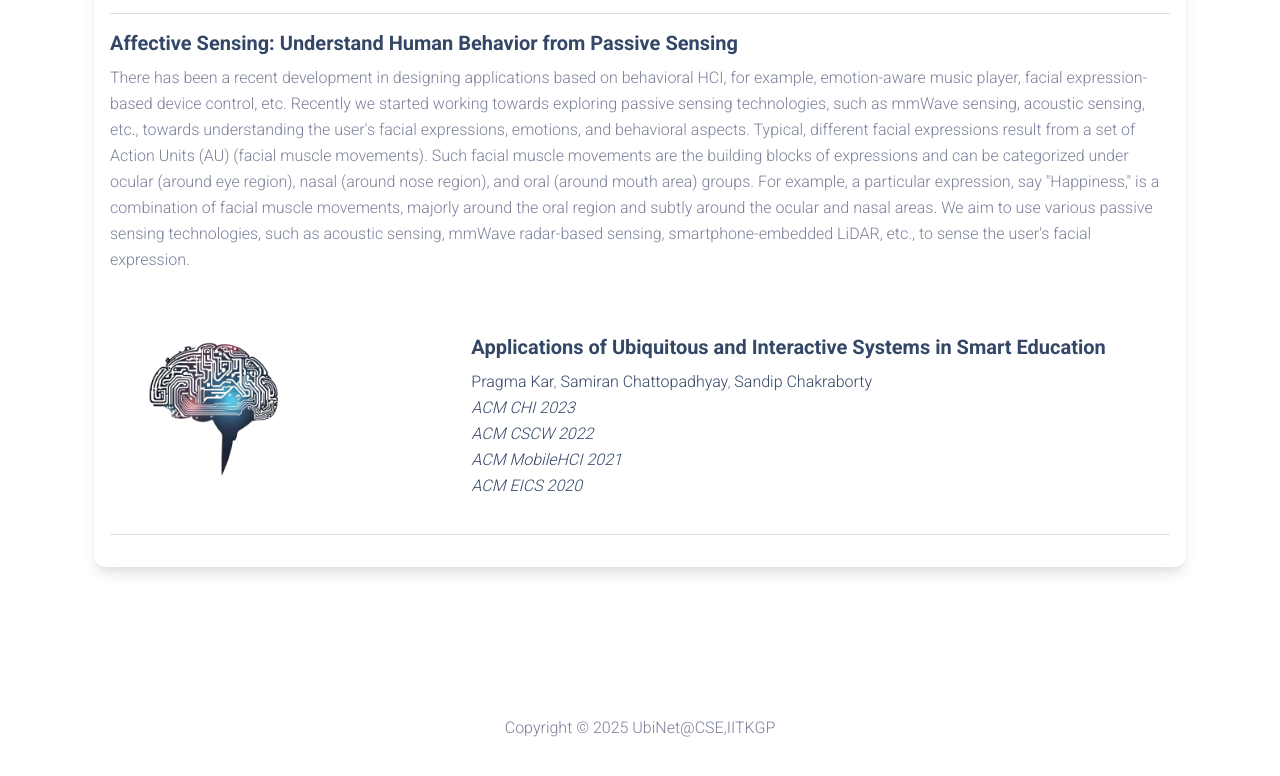
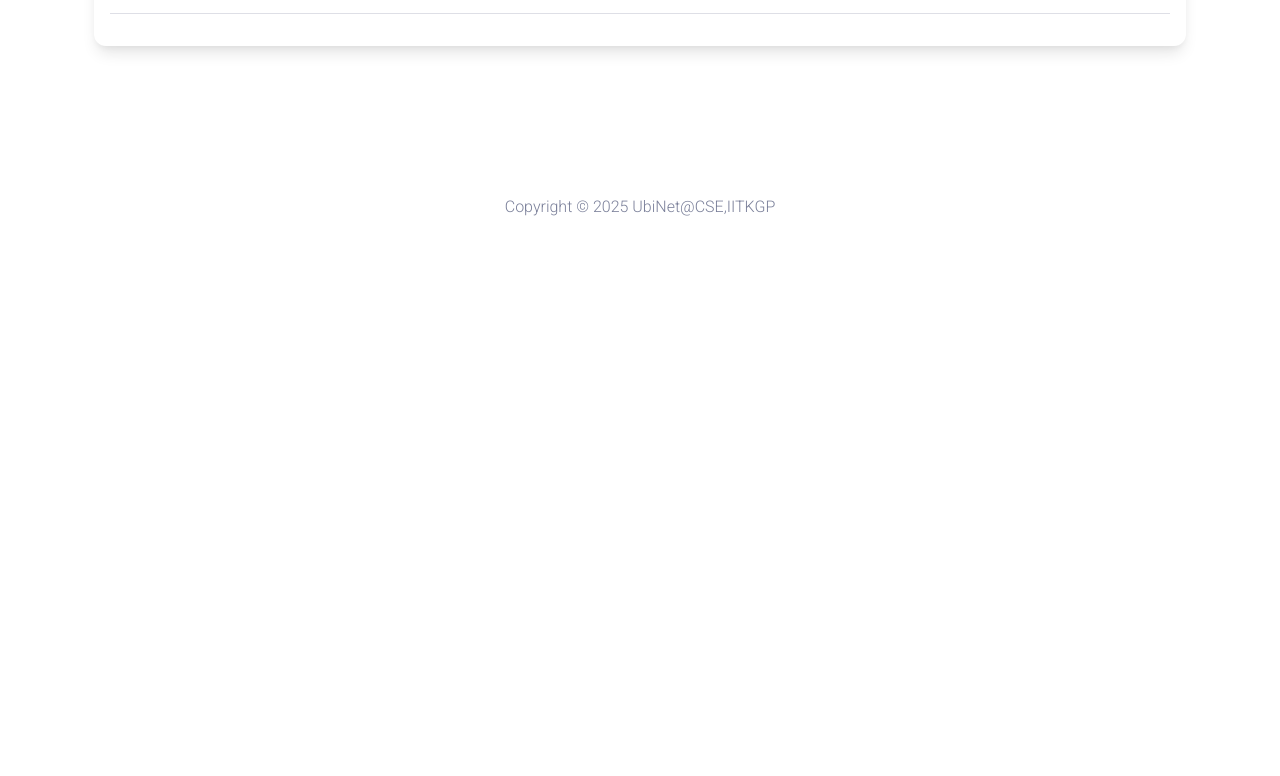
Before and after one commit to ubinet-iitkgp/ubinet, a website: page pages/research_sensing.html in a window 1280 px wide. Shown: the part 2998-3774 px from the top of the page. After the commit the page ends 3266 px from the top, so only its background shows below. Drawn offline with Linux system fonts and the light colour scheme; some packages are replaced by stand-ins of ours.

Commit message:
removed from sensing

```diff
--- a/pages/research_sensing.html
+++ b/pages/research_sensing.html
@@ -357,20 +357,20 @@
               </div>
               <hr>
 
-              <h5>Affective Sensing: Understand Human Behavior from Passive Sensing</h5>
-              <p>There has been a recent development in designing applications based on behavioral HCI, for example, emotion-aware music player, facial expression-based device control, etc. Recently we started working towards exploring passive sensing technologies, such as mmWave sensing, acoustic sensing, etc., towards understanding the user's facial expressions, emotions, and behavioral aspects. Typical, different facial expressions result from a set of Action Units (AU) (facial muscle movements). Such facial muscle movements are the building blocks of expressions and can be categorized under ocular (around eye region), nasal (around nose region), and oral (around mouth area) groups. For example, a particular expression, say "Happiness," is a combination of facial muscle movements, majorly around the oral region and subtly around the ocular and nasal areas. We aim to use various passive sensing technologies, such as acoustic sensing, mmWave radar-based sensing, smartphone-embedded LiDAR, etc., to sense the user's facial expression.<br><br>
+              <!-- <h5>Affective Sensing: Understand Human Behavior from Passive Sensing</h5>
+              <p>There has been a recent development in designing applications based on behavioral HCI, for example, emotion-aware music player, facial expression-based device control, etc. Recently we started working towards exploring passive sensing technologies, such as mmWave sensing, acoustic sensing, etc., towards understanding the user's facial expressions, emotions, and behavioral aspects. Typical, different facial expressions result from a set of Action Units (AU) (facial muscle movements). Such facial muscle movements are the building blocks of expressions and can be categorized under ocular (around eye region), nasal (around nose region), and oral (around mouth area) groups. For example, a particular expression, say "Happiness," is a combination of facial muscle movements, majorly around the oral region and subtly around the ocular and nasal areas. We aim to use various passive sensing technologies, such as acoustic sensing, mmWave radar-based sensing, smartphone-embedded LiDAR, etc., to sense the user's facial expression.<br><br> -->
               <!-- <iframe width="380" height="212" src="https://www.youtube.com/embed/p5IqMn4Q7FM" title="YouTube video player" frameborder="0" allow="accelerometer; autoplay; clipboard-write; encrypted-media; gyroscope; picture-in-picture; web-share" allowfullscreen></iframe> -->
-              </p>
+              <!-- </p>
               <div class="row align-items-center">
                 <!-- Image Section -->
-                <div class="col-lg-4 col-md-6 col-12">
+                <!-- <div class="col-lg-4 col-md-6 col-12">
                   <a href="../pages/smart_education.html" target="_blank">
                     <img src="../assets/img/smart_education_logo.png" class="img-fluid" style="width: 60%;" alt="mmDrive Framework">
                   </a>
-                </div>
+                </div> -->
 
                 <!-- Text Content Section -->
-                <div class="col-lg-8 col-md-6 col-12">
+                <!-- <div class="col-lg-8 col-md-6 col-12">
                   <div class="card-body ps-lg-0">
                     <h5 class="card-title">
                       <a href="../pages/smart_education.html" target="_blank" class="theme-link">
@@ -385,13 +385,13 @@
                       <i><a href="https://doi.org/10.1145/3555656" target="_blank">ACM CSCW 2022</a></i><br>
                       <i><a href="https://doi.org/10.1145/3447526.3472054" target="_blank">ACM MobileHCI 2021</a></i><br>
                       <i><a href="https://doi.org/10.1145/3394974" target="_blank">ACM EICS 2020</a></i><br>
-                    </p>
-                  </div>
-                </div>
+                    </p> -->
+                  <!-- </div> -->
+                <!-- </div>
               </div>
               <hr>
           </div>
-        </div>
+        </div> -->
 
       </div>
     </div>
```
